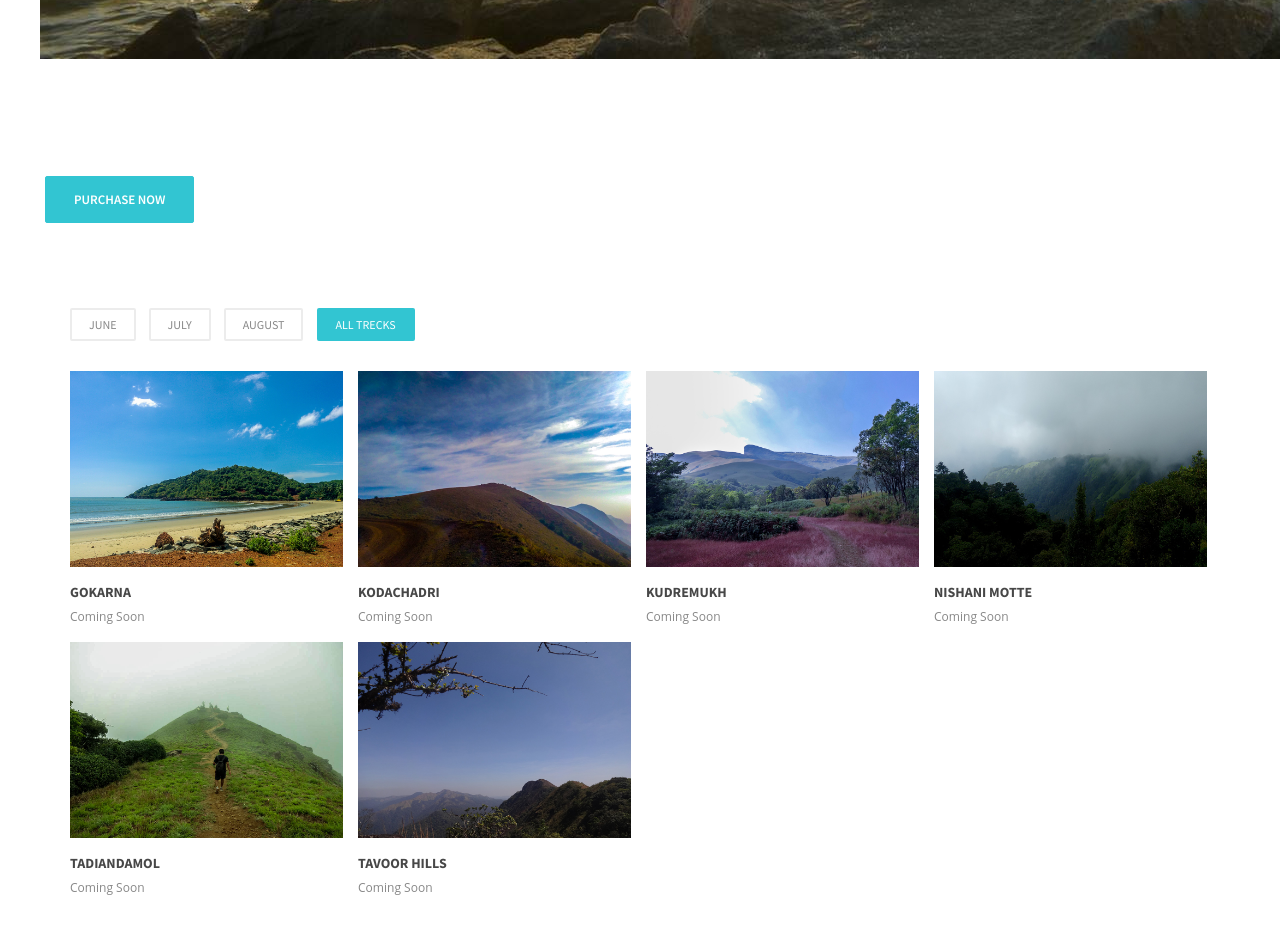
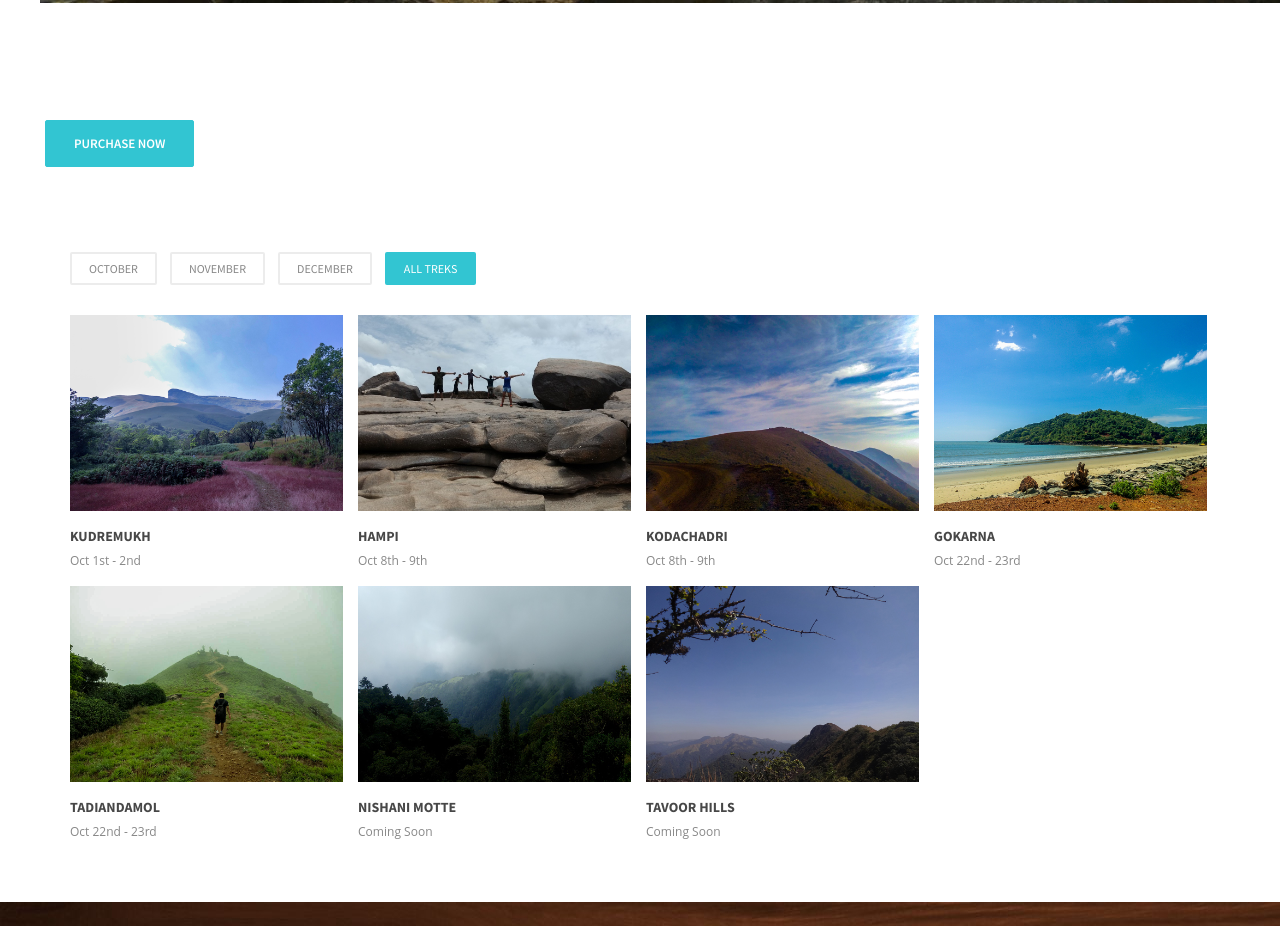
Before and after one commit to sudnitfun/NW, a plain HTML site: page WebContent/index.html in a window 1280 px wide. Shown: the part 1871-2797 px from the top of the page. Drawn offline with Linux system fonts and the light colour scheme; files whose address does not match are found by name.

Commit message:
Manoj - aligned index treks by date.

```diff
--- a/WebContent/index.html
+++ b/WebContent/index.html
@@ -95,7 +95,7 @@
 		role="navigation">
 		<div class="container">
 			<div class="navbar-header">
-				<a class="navbar-brand" href="index.html">Nature Walker</a>
+				<a class="navbar-brand" href="index.html">Nature Walkers</a>
 			</div>
 			<div class="navbar-collapse collapse">
 				<ul class="nav navbar-nav navbar-right">
@@ -118,13 +118,13 @@
 			<ul>
 				<!-- SLIDE -->
 				<li data-transition="fade" data-slotamount="5"
-					data-masterspeed="1000" data-title="Tadiandamol Treck">
+					data-masterspeed="1000" data-title="Tadiandamol Trek">
 					<!-- MAIN IMAGE --> <img src="private/img/banner/tadiandamol.jpg"
 					alt="darkblurbg" data-bgfit="cover" data-bgposition="left top"
 					data-bgrepeat="no-repeat">
 					<div class="caption title-2 sft" data-x="700" data-y="200"
 						data-speed="1000" data-start="1000" data-easing="easeOutExpo">
-						Tadiandamol Treck <br> 23rd - 24th July 2016
+						Tadiandamol Trek
 					</div>
 
 					<div class="caption sfb rev-buttons tp-resizeme" data-x="1000"
@@ -163,27 +163,78 @@
 	<div class="container">
 		<div class="portfolio-cube">
 			<div id="filters-container" class="cbp-l-filters-button">
-				<div data-filter=".june"
+				<div data-filter=".october"
 					class="cbp-filter-item cbp-filter-item-active">
-					June
+					October
 					<div class="cbp-filter-counter"></div>
 				</div>
-				<div data-filter=".july" class="cbp-filter-item">
-					July
+				<div data-filter=".november" class="cbp-filter-item">
+					November
 					<div class="cbp-filter-counter"></div>
 				</div>
-				<div data-filter=".august" class="cbp-filter-item">
-					August
+				<div data-filter=".december" class="cbp-filter-item">
+					December
 					<div class="cbp-filter-counter"></div>
 				</div>
 				<div data-filter="*" class="cbp-filter-item">
-					All Trecks
+					All Treks
 					<div class="cbp-filter-counter"></div>
 				</div>
 			</div>
 
 			<div id="grid-container" class="cbp">
-				<div class="cbp-item graphic">
+				<div class="cbp-item identity graphic october">
+					<div class="cbp-caption">
+						<div class="cbp-caption-defaultWrap">
+							<img src="private/img/treks/nature_walkers_kudhremukh.jpg" alt="">
+						</div>
+						<div class="cbp-caption-activeWrap">
+							<div class="cbp-l-caption-alignCenter">
+								<div class="cbp-l-caption-body">
+									<a href="private/trek-itenary/kudremukh.html"
+										class="cbp-singlePage cbp-l-caption-buttonLeft">book</a>
+								</div>
+							</div>
+						</div>
+					</div>
+					<div class="cbp-l-grid-projects-title">Kudremukh</div>
+					<div class="cbp-l-grid-projects-desc">Oct 1st - 2nd</div>
+				</div>
+				<div class="cbp-item identity graphic october">
+					<div class="cbp-caption">
+						<div class="cbp-caption-defaultWrap">
+							<img src="private/img/treks/nature_walkers_hampi.jpg" alt="">
+						</div>
+						<div class="cbp-caption-activeWrap">
+							<div class="cbp-l-caption-alignCenter">
+								<div class="cbp-l-caption-body">
+									<a href="private/trek-itenary/hampi.html"
+										class="cbp-singlePage cbp-l-caption-buttonLeft">book</a>
+								</div>
+							</div>
+						</div>
+					</div>
+					<div class="cbp-l-grid-projects-title">Hampi</div>
+					<div class="cbp-l-grid-projects-desc">Oct 8th - 9th</div>
+				</div>
+				<div class="cbp-item identity graphic october">
+					<div class="cbp-caption">
+						<div class="cbp-caption-defaultWrap">
+							<img src="private/img/treks/nature_walkers_kodachadri.jpg" alt="">
+						</div>
+						<div class="cbp-caption-activeWrap">
+							<div class="cbp-l-caption-alignCenter">
+								<div class="cbp-l-caption-body">
+									<a href="private/trek-itenary/kodachadri.html"
+										class="cbp-singlePage cbp-l-caption-buttonLeft">book</a>
+								</div>
+							</div>
+						</div>
+					</div>
+					<div class="cbp-l-grid-projects-title">Kodachadri</div>
+					<div class="cbp-l-grid-projects-desc">Oct 8th - 9th</div>
+				</div>
+				<div class="cbp-item graphic october">
 					<div class="cbp-caption">
 						<div class="cbp-caption-defaultWrap">
 							<img src="private/img/treks/nature_walker_gokarna.jpg" alt="">
@@ -191,48 +242,32 @@
 						<div class="cbp-caption-activeWrap">
 							<div class="cbp-l-caption-alignCenter">
 								<div class="cbp-l-caption-body">
-									<a href="private/trek-itenary/project1.html"
+									<a href="private/trek-itenary/gokarna.html"
 										class="cbp-singlePage cbp-l-caption-buttonLeft">book</a>
 								</div>
 							</div>
 						</div>
 					</div>
 					<div class="cbp-l-grid-projects-title">Gokarna</div>
-					<div class="cbp-l-grid-projects-desc">Coming Soon</div>
+					<div class="cbp-l-grid-projects-desc">Oct 22nd - 23rd</div>
 				</div>
-				<div class="cbp-item identity graphic">
+				<div class="cbp-item identity graphic october">
 					<div class="cbp-caption">
 						<div class="cbp-caption-defaultWrap">
-							<img src="private/img/treks/nature_walkers_kodachadri.jpg" alt="">
+							<img src="private/img/treks/nature_walkers_tadiandamol.jpg"
+								alt="">
 						</div>
 						<div class="cbp-caption-activeWrap">
 							<div class="cbp-l-caption-alignCenter">
 								<div class="cbp-l-caption-body">
-									<a href="private/trek-itenary/project1.html"
+									<a href="private/trek-itenary/tadiandmol.html"
 										class="cbp-singlePage cbp-l-caption-buttonLeft">book</a>
 								</div>
 							</div>
 						</div>
 					</div>
-					<div class="cbp-l-grid-projects-title">Kodachadri</div>
-					<div class="cbp-l-grid-projects-desc">Coming Soon</div>
-				</div>
-				<div class="cbp-item identity graphic">
-					<div class="cbp-caption">
-						<div class="cbp-caption-defaultWrap">
-							<img src="private/img/treks/nature_walkers_kudhremukh.jpg" alt="">
-						</div>
-						<div class="cbp-caption-activeWrap">
-							<div class="cbp-l-caption-alignCenter">
-								<div class="cbp-l-caption-body">
-									<a href="private/trek-itenary/project1.html"
-										class="cbp-singlePage cbp-l-caption-buttonLeft">book</a>
-								</div>
-							</div>
-						</div>
-					</div>
-					<div class="cbp-l-grid-projects-title">Kudremukh</div>
-					<div class="cbp-l-grid-projects-desc">Coming Soon</div>
+					<div class="cbp-l-grid-projects-title">Tadiandamol</div>
+					<div class="cbp-l-grid-projects-desc">Oct 22nd - 23rd</div>
 				</div>
 				<div class="cbp-item graphic">
 					<div class="cbp-caption">
@@ -243,31 +278,13 @@
 						<div class="cbp-caption-activeWrap">
 							<div class="cbp-l-caption-alignCenter">
 								<div class="cbp-l-caption-body">
-									<a href="private/trek-itenary/project1.html"
+									<a href="private/trek-itenary/nishani_motte.html"
 										class="cbp-singlePage cbp-l-caption-buttonLeft">book</a>
 								</div>
 							</div>
 						</div>
 					</div>
 					<div class="cbp-l-grid-projects-title">Nishani Motte</div>
-					<div class="cbp-l-grid-projects-desc">Coming Soon</div>
-				</div>
-				<div class="cbp-item identity graphic">
-					<div class="cbp-caption">
-						<div class="cbp-caption-defaultWrap">
-							<img src="private/img/treks/nature_walkers_tadiandamol.jpg"
-								alt="">
-						</div>
-						<div class="cbp-caption-activeWrap">
-							<div class="cbp-l-caption-alignCenter">
-								<div class="cbp-l-caption-body">
-									<a href="private/trek-itenary/project1.html"
-										class="cbp-singlePage cbp-l-caption-buttonLeft">book</a>
-								</div>
-							</div>
-						</div>
-					</div>
-					<div class="cbp-l-grid-projects-title">Tadiandamol</div>
 					<div class="cbp-l-grid-projects-desc">Coming Soon</div>
 				</div>
 				<div class="cbp-item graphic">
@@ -279,7 +296,7 @@
 						<div class="cbp-caption-activeWrap">
 							<div class="cbp-l-caption-alignCenter">
 								<div class="cbp-l-caption-body">
-									<a href="private/trek-itenary/project1.html"
+									<a href="private/trek-itenary/tavoor_hills.html"
 										class="cbp-singlePage cbp-l-caption-buttonLeft">book</a>
 								</div>
 							</div>
```
Also changed, not shown: WebContent/private/img/treks/nature_walkers_hampi.jpg (added).
